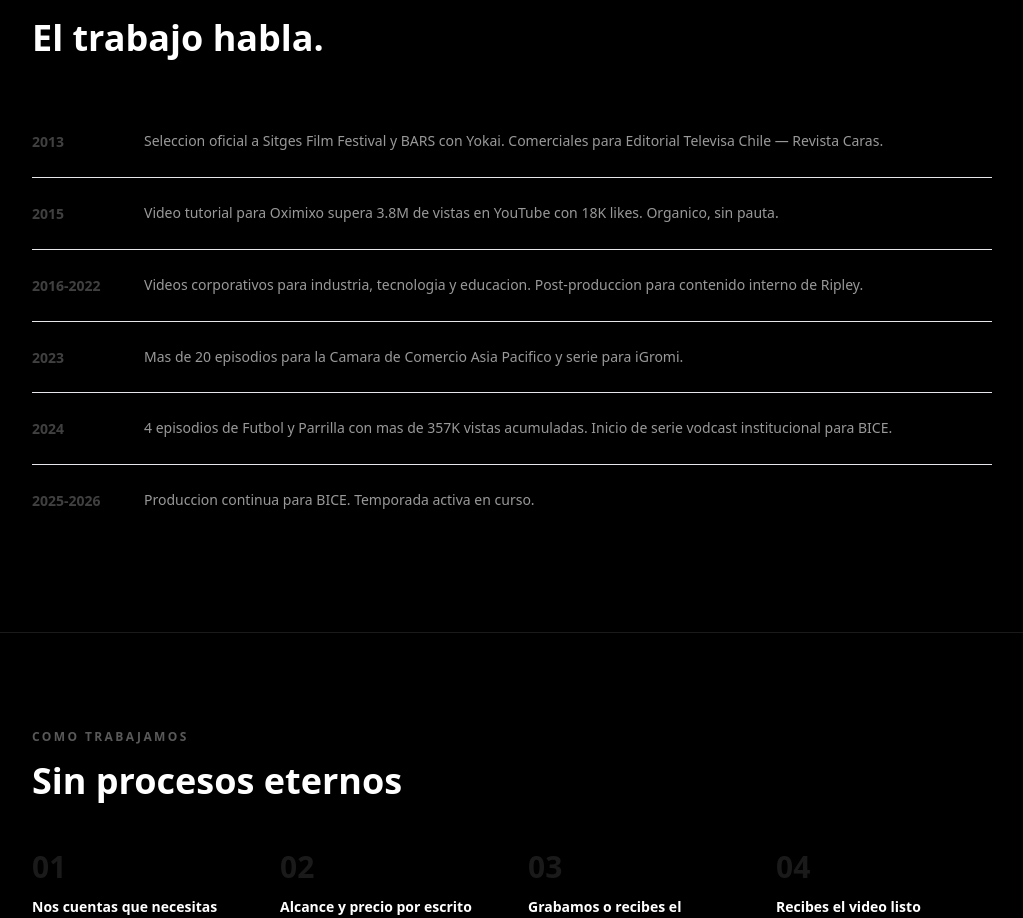
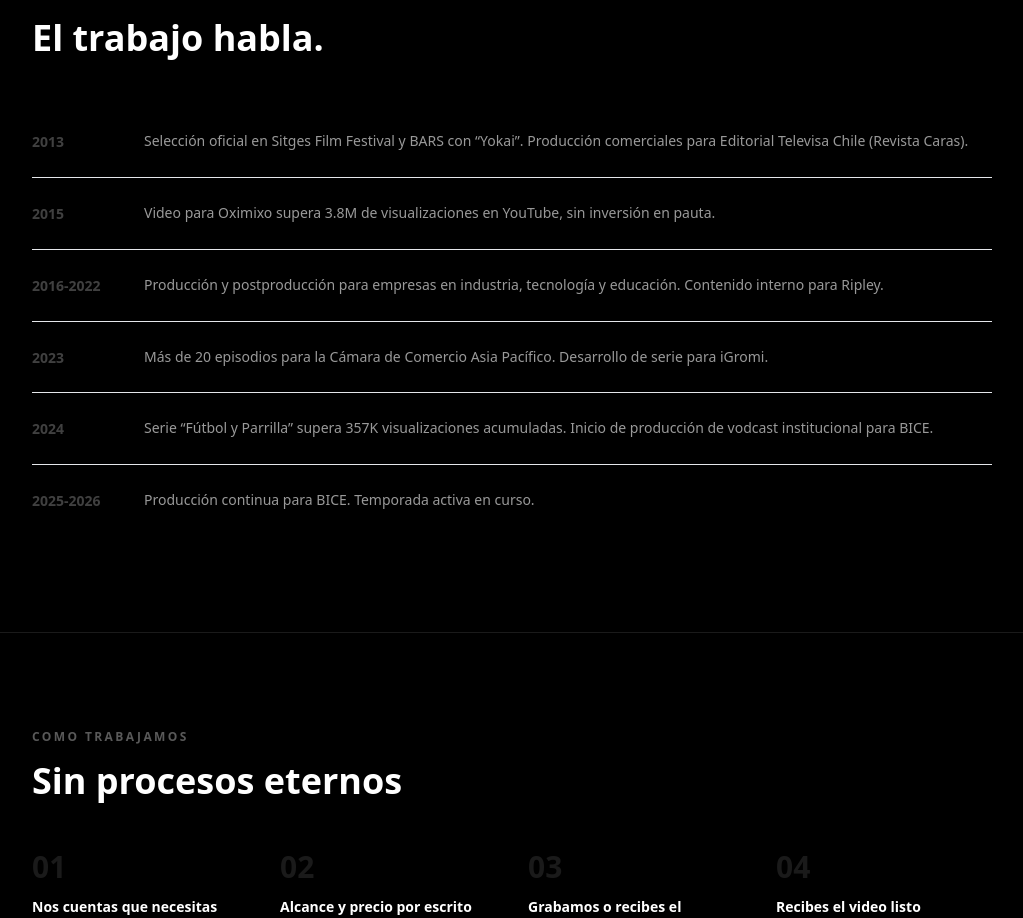
Before and after one commit to TronxGroup/Dekaelo-Media, a Next.js app: page /quienes-somos in a window 1280 px wide. Shown: the part 1586-2504 px from the top of the page, without its empty margins (128-1151 px from the left). Built offline with nearby package versions, Linux system fonts and the light colour scheme.

Commit message:
Update page.tsx

```diff
--- a/app/quienes-somos/page.tsx
+++ b/app/quienes-somos/page.tsx
@@ -19,12 +19,12 @@ const stats = [
 ];
 
 const milestones = [
-  { year: "2013", text: "Seleccion oficial a Sitges Film Festival y BARS con Yokai. Comerciales para Editorial Televisa Chile — Revista Caras." },
-  { year: "2015", text: "Video tutorial para Oximixo supera 3.8M de vistas en YouTube con 18K likes. Organico, sin pauta." },
-  { year: "2016-2022", text: "Videos corporativos para industria, tecnologia y educacion. Post-produccion para contenido interno de Ripley." },
-  { year: "2023", text: "Mas de 20 episodios para la Camara de Comercio Asia Pacifico y serie para iGromi." },
-  { year: "2024", text: "4 episodios de Futbol y Parrilla con mas de 357K vistas acumuladas. Inicio de serie vodcast institucional para BICE." },
-  { year: "2025-2026", text: "Produccion continua para BICE. Temporada activa en curso." },
+  { year: "2013", text: "Selección oficial en Sitges Film Festival y BARS con “Yokai”. Producción comerciales para Editorial Televisa Chile (Revista Caras)." },
+  { year: "2015", text: "Video para Oximixo supera 3.8M de visualizaciones en YouTube, sin inversión en pauta." },
+  { year: "2016-2022", text: "Producción y postproducción para empresas en industria, tecnología y educación. Contenido interno para Ripley." },
+  { year: "2023", text: "Más de 20 episodios para la Cámara de Comercio Asia Pacífico.  Desarrollo de serie para iGromi." },
+  { year: "2024", text: "Serie “Fútbol y Parrilla” supera 357K visualizaciones acumuladas. Inicio de producción de vodcast institucional para BICE." },
+  { year: "2025-2026", text: "Producción continua para BICE. Temporada activa en curso." },
 ];
 
 const values = [
```
